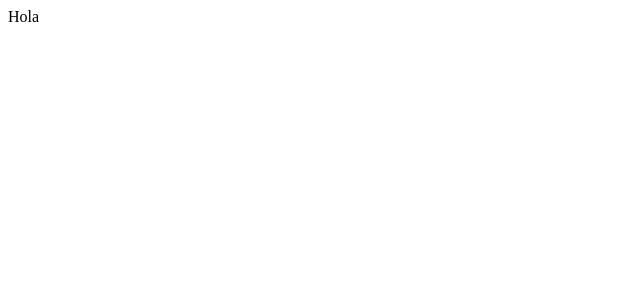
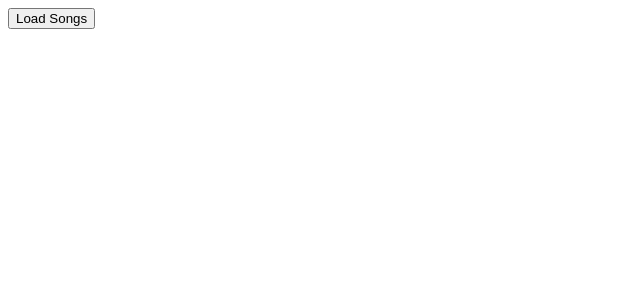
Before and after one commit to jesuslerma/fcfm-vue, a Vue app in the folder free-lyrics/: page / in a window 1280 px wide. Shown: the top 300 px of the page, without its empty margins (0-640 px from the left). Built offline with nearby package versions, Linux system fonts and the light colour scheme.

Commit message:
Create song list component

```diff
--- a/free-lyrics/src/App.vue
+++ b/free-lyrics/src/App.vue
@@ -1,12 +1,16 @@
 <template>
   <div id="app">
-    {{ message }}
+    <song-list></song-list>
   </div>
 </template>
 
 <script>
+import SongList from './components/songs/list'
 export default {
   name: 'App',
+  components: {
+    SongList
+  },
   data () {
     return {
       message: 'Hola '
--- /dev/null
+++ b/free-lyrics/src/components/songs/list.vue
@@ -0,0 +1,32 @@
+<template>
+  <div>
+    <button
+      @click='fetchSongs'>
+        Load Songs
+      </button>
+    <ul>
+      <li v-for="song in songs">
+        {{ song.name }}
+      </li>
+    </ul>
+  </div>
+</template>
+<script >
+  const songs = [{
+    name: 'Café Tacva'
+  }]
+
+  export default {
+    name: 'SongList',
+    data () {
+      return {
+        songs: []
+      }
+    },
+    methods: {
+      fetchSongs () {
+        this.songs = songs
+      }
+    }
+  }
+</script>
```
